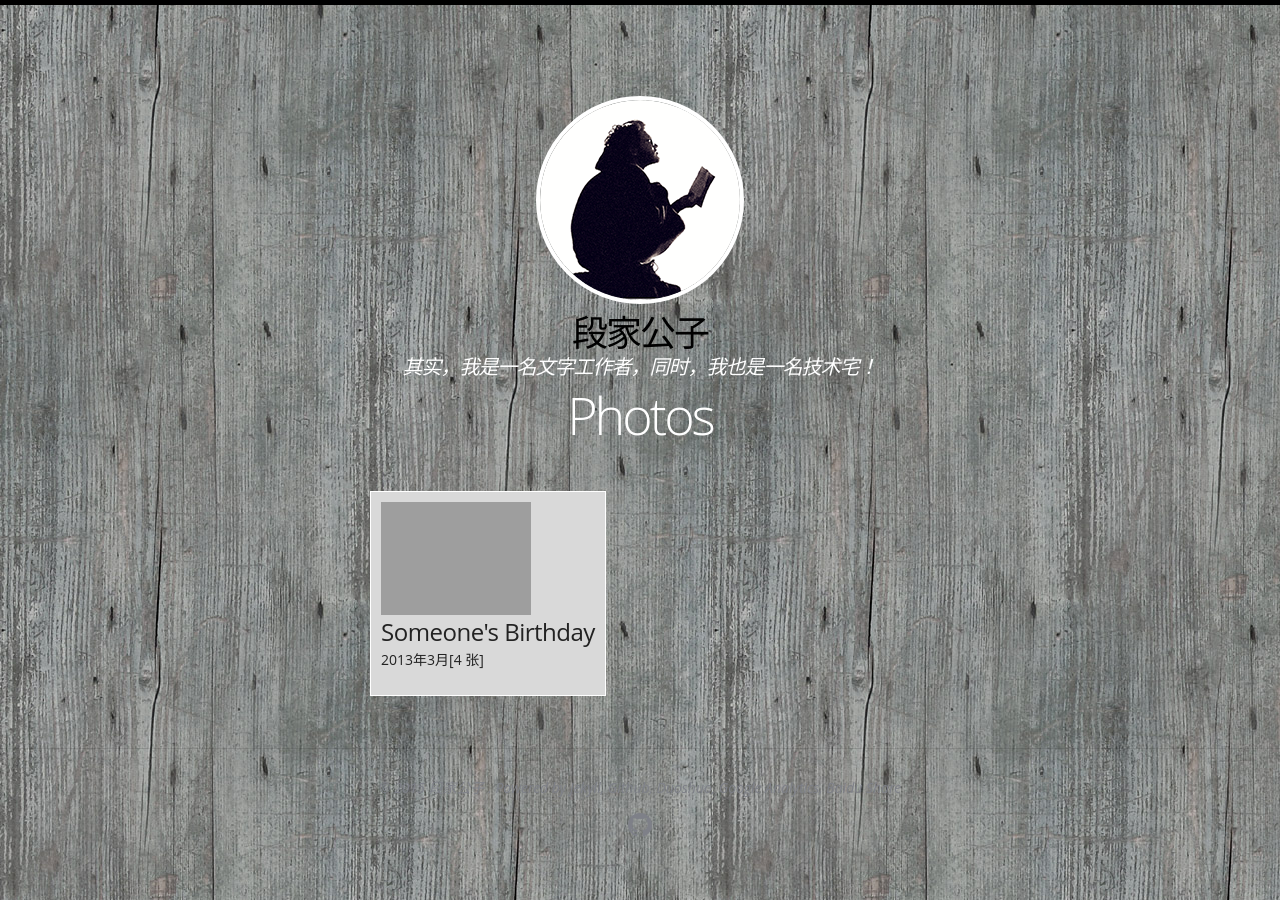
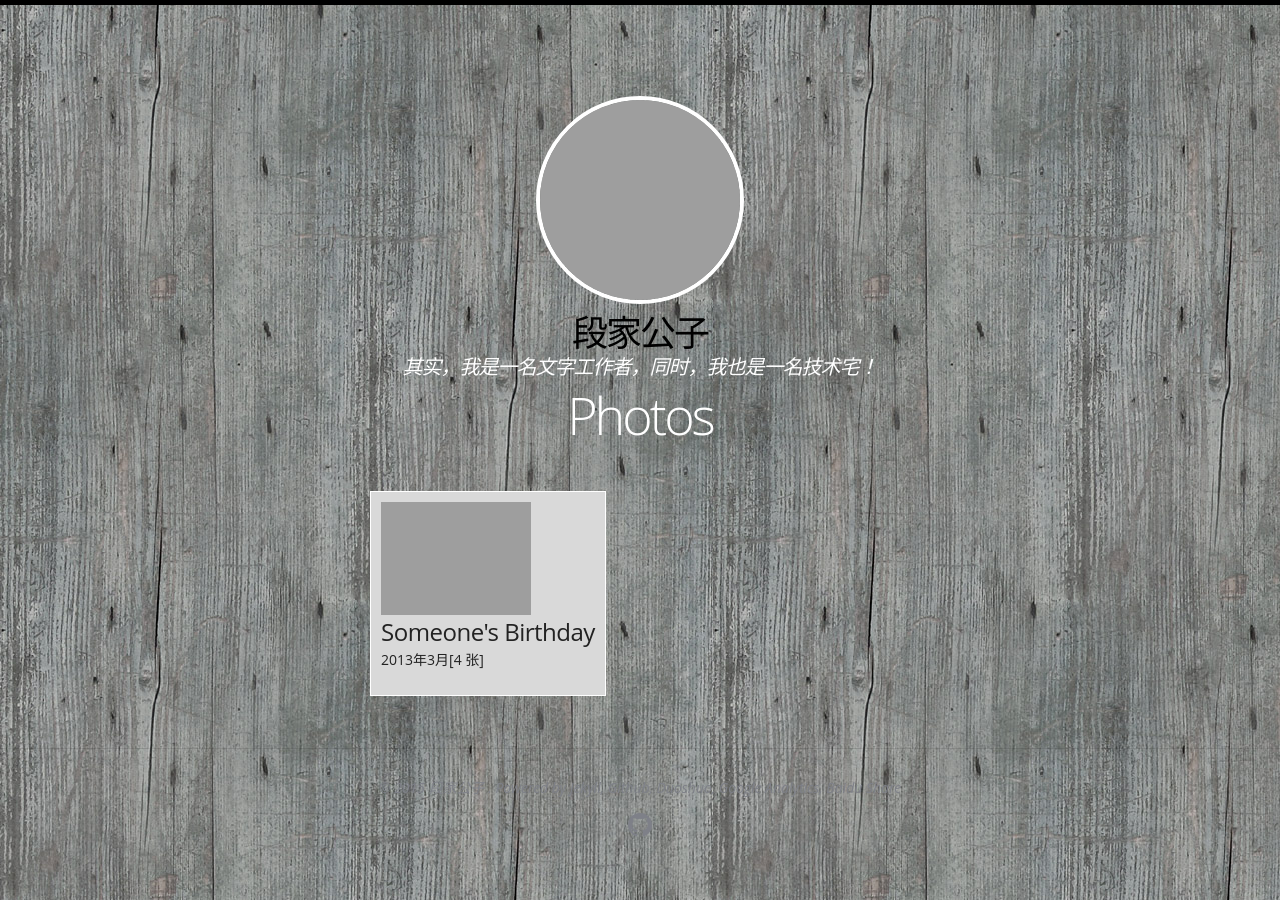
Before and after one commit to 1oscar/1oscar.github.io, a Jekyll site: the page photos/index.html, which Jekyll copies as it is, in a window 1280 px wide. Built offline with Jekyll 4.4.1, drawn with Linux system fonts in a browser that asks for light colours; some web fonts are replaced; Markdown is read by kramdown in place of the engine named in the settings; comment, search, counter and statistics services are not loaded.

Commit message:
update logo

```diff
--- a/photos/index.html
+++ b/photos/index.html
@@ -129,7 +129,7 @@
 <header class="masthead">
 	<div class="wrap">
 
-    		<a href="http://1oscar.github.io/" class="site-logo" rel="home" title="段家公子"><img src="http://1oscar.github.io/images/site-logo.png" width="200" height="200" alt="Legend(段家公子 logo" class="animated fadeInUp"></a>
+    		<a href="http://1oscar.github.io/" class="site-logo" rel="home" title="段家公子"><img src="http://1oscar.github.io/images/boy.png" width="200" height="200" alt="Legend(段家公子 logo" class="animated fadeInUp"></a>
 
         <h1 class="site-title animated fadeIn"><a href="http://1oscar.github.io/">段家公子</a></h1>
 		<h2 class="site-description animated fadeIn" itemprop="description">其实，我是一名文字工作者，同时，我也是一名技术宅！</h2>
```
